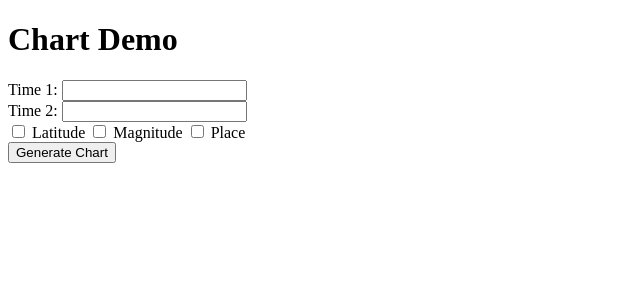
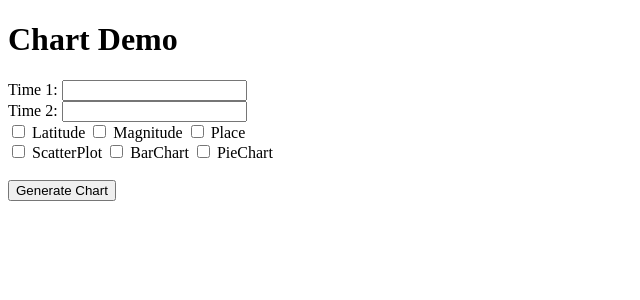
Before and after one commit to roopamrv/Quiz4, a Flask app: page / in a window 1280 px wide. Shown: the top 300 px of the page, without its empty margins (0-640 px from the left). Run offline with Flask 3, Linux system fonts and the light colour scheme.

Commit message:
mycommit2

```diff
--- a/app.py
+++ b/app.py
@@ -33,7 +33,9 @@ def generate_chart():
     time1 = request.form.get('time1')
     time2 = request.form.get('time2')
     selected_attributes = request.form.getlist('attributes')
+    selected_plot = request.form.getlist('chart')
 
+    print("Selected plot: ", selected_plot)
     # Connect to the database
     conn = pyodbc.connect('DRIVER='+driver+';SERVER=tcp:'+server+',1433;DATABASE='+database+';UID='+username+';PWD='+ password+ ';Encrypt=yes;TrustServerCertificate=no;Connection Timeout=30;')
     cur = conn.cursor()
@@ -62,7 +64,13 @@ def generate_chart():
         chart_data.append(data_point)
     print("CHART DATA",chart_data)
     # Render the template with the chart data and selected attributes
-    return render_template('piechart.html', chart_data=json.dumps(chart_data), selected_attributes=selected_attributes)
+    if (selected_plot[0] == 'ScatterPlot'):
+        return render_template('chart.html', chart_data=json.dumps(chart_data), selected_attributes=selected_attributes)
+    if (selected_plot[0] == 'BarChart'):
+        return render_template('histplot.html', chart_data=json.dumps(chart_data), selected_attributes=selected_attributes)
+    if (selected_plot[0] == 'PieChart'):
+        return render_template('piechart.html', chart_data=json.dumps(chart_data), selected_attributes=selected_attributes)
+    return render_template('retry.html')
 
 if __name__ == '__main__':
     app.run()
--- a/templates/index.html
+++ b/templates/index.html
@@ -16,6 +16,12 @@
         <input type="checkbox" name="attributes" value="mag"> Magnitude
         <input type="checkbox" name="attributes" value="place"> Place
         <br>
+        <input type="checkbox" name="chart" value="ScatterPlot"> ScatterPlot
+        <input type="checkbox" name="chart" value="BarChart"> BarChart
+        <input type="checkbox" name="chart" value="PieChart"> PieChart
+        <br>
+
+        <br>
         <input type="submit" value="Generate Chart">
     </form>
 </body>
--- /dev/null
+++ b/templates/retry.html
@@ -0,0 +1 @@
+<H4>No chart selected. Try Again!!</H4>
```
Also changed, not shown: templates/chart.html (+2 -14 lines).
